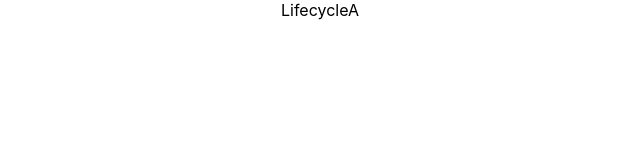
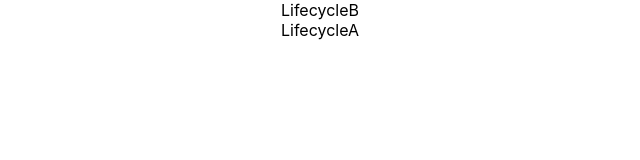
Before and after one commit to VelupulaHinduja/LearnReact, a React (Create React App) app: page / in a window 1280 px wide. Shown: the top 160 px of the page, without its empty margins (320-960 px from the left). Built offline with nearby package versions, Linux system fonts and the light colour scheme.

Commit message:
Component mounting lifecycle methods using child component

```diff
--- a/src/Components/LifecycleA.js
+++ b/src/Components/LifecycleA.js
@@ -1,4 +1,5 @@
 import React, { Component } from "react";
+import LifecycleB from "./LifecycleB";
 
 class LifecycleA extends Component {
 	constructor(props) {
@@ -21,6 +22,7 @@
 		console.log("LifecycleA render");
 		return (
 			<div>
+				<LifecycleB/>
 				<div>LifecycleA</div>
 			</div>
 		);
--- /dev/null
+++ b/src/Components/LifecycleB.js
@@ -0,0 +1,26 @@
+import React, { Component } from "react";
+
+class LifecycleB extends Component {
+	constructor(props) {
+		super(props);
+
+		this.state = {
+			name: "Hinduja",
+		};
+		console.log("LifecycleB constructor");
+	}
+	static getDerivedStateFromProps(props, state) {
+		console.log("LifecycleB getDerivedStateFromProps");
+		return null;
+	}
+
+	componentDidMount() {
+		console.log("LifecycleB componentDidMount");
+	}
+	render() {
+		console.log("LifecycleB render");
+		return <div>LifecycleB</div>;
+	}
+}
+
+export default LifecycleB;
```
